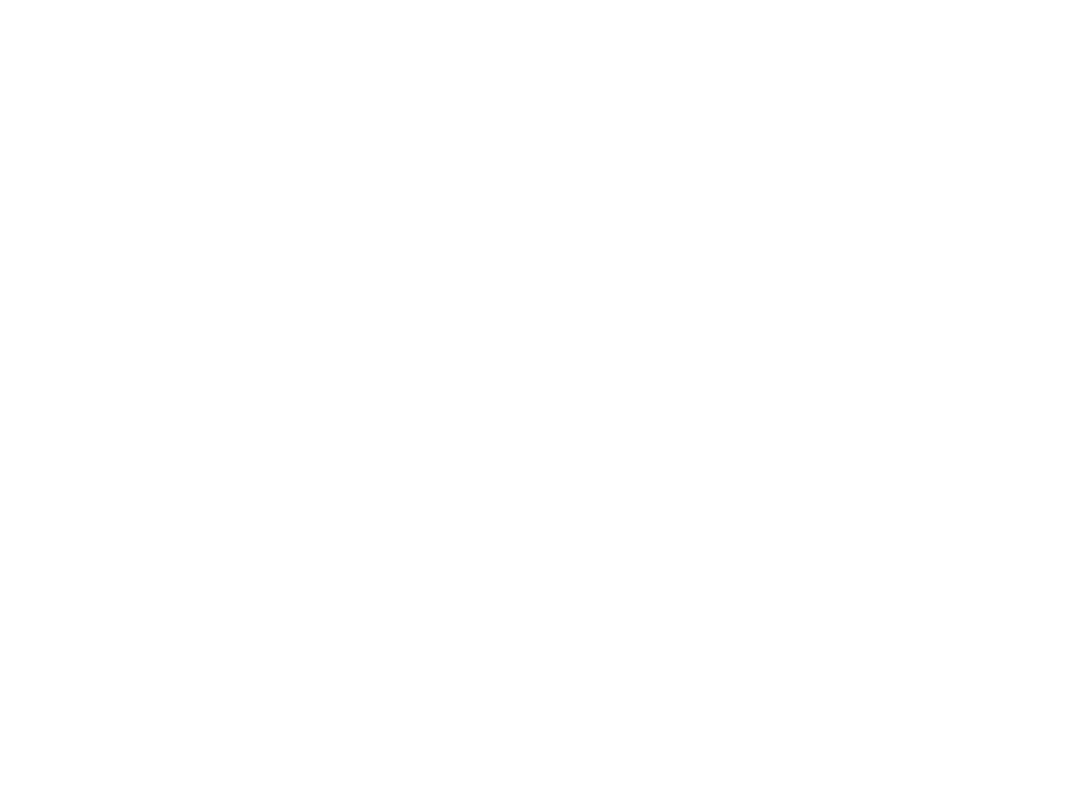
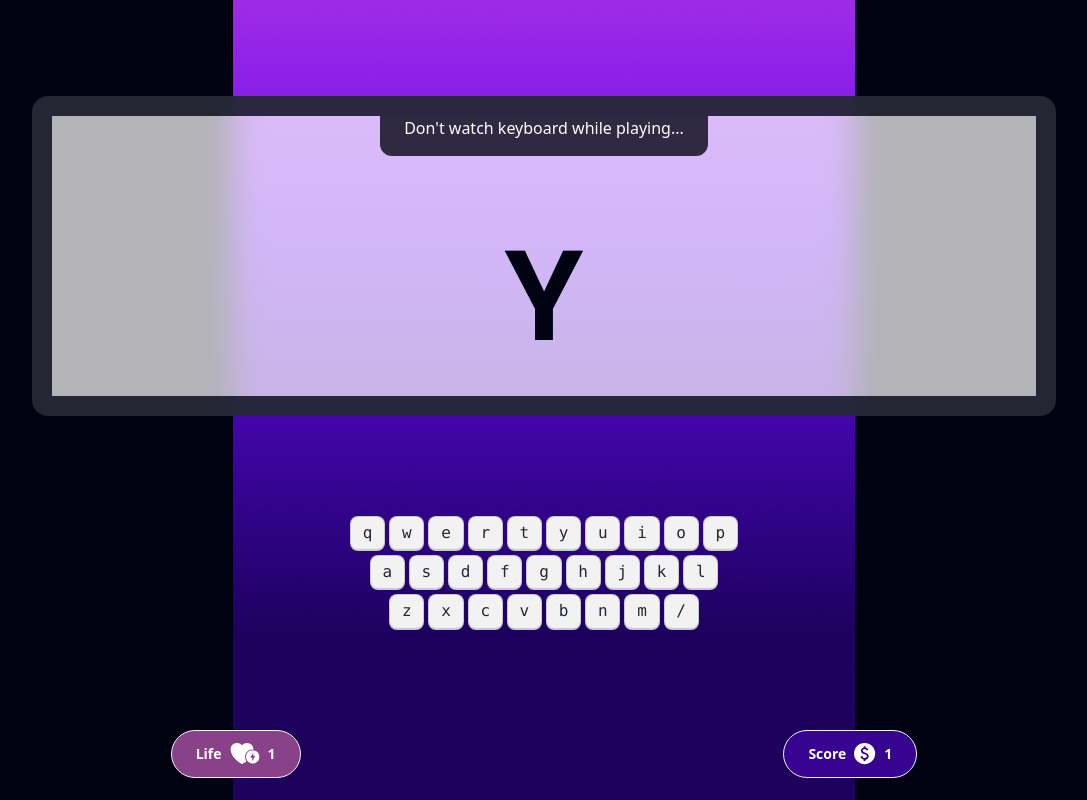
Before and after one commit to SaifullahKabirRana/Alphabet-Clash-Pro, a plain HTML site: page index.html in a window 1280 px wide. Shown: the whole page, without its empty margins (96-1183 px from the left). Drawn offline with nearby package versions, Linux system fonts and the light colour scheme.

Commit message:
completed home and play section

```diff
--- a/index.html
+++ b/index.html
@@ -1,5 +1,5 @@
 <!DOCTYPE html>
-<html lang="en">
+<html lang="en" data-theme="light">
 
 <head>
     <meta charset="UTF-8">
@@ -13,16 +13,89 @@
     <link rel="stylesheet" href="styles/style.css">
 </head>
 
-<body>
-    <section class="home">
+<body class="">
+    <main class="min-h-screen bg-[#010313] bg-[url(images/background.png)] bg-no-repeat bg-center">
+        <!-- home screen -->
+        <section class="home min-h-screen text-white flex justify-center items-center hidden">
+            <div class="flex flex-col items-center ">
+                <h2 class="text-[170px] anton-regular ">ALPHABET CLASH</h2>
+                <p class=" mb-12 text-2xl poppins-medium ">Unleash Your Keyboard Kung Fu : Press “Enter” to Play</p>
+                <button class="text-2xl poppins-semibold btn text-black">Play Now</button>
+            </div>
 
-    </section>
-    <section class="play-ground">
+        </section>
+        <!-- playground start -->
+        <section class="play-ground">
+            <div class="flex flex-col items-center pt-24 gap-24">
+                <!-- screen -->
+                <div class="artboard artboard-horizontal phone-6 border-[20px] rounded-2xl border-[#010313CC] bg-[#FFFFFFB3] backdrop-blur-lg">
+                    <div class="flex justify-center ">
+                        <p class="bg-[#2F2941] text-white px-6 pb-4 rounded-b-xl">Don't watch keyboard  while playing...</p>
+                    </div>
+                    <div class="flex justify-center items-center h-full">
+                        <p class="text-[#010313] text-9xl poppins-semibold">Y</p>
+                    </div>
 
-    </section>
-    <section class="score">
+                </div>
+                <!-- keyboard start -->
+                <div>
+                    <div class="flex justify-center gap-1 my-1 w-full">
+                        <kbd class="kbd">q</kbd>
+                        <kbd class="kbd">w</kbd>
+                        <kbd class="kbd">e</kbd>
+                        <kbd class="kbd">r</kbd>
+                        <kbd class="kbd">t</kbd>
+                        <kbd class="kbd">y</kbd>
+                        <kbd class="kbd">u</kbd>
+                        <kbd class="kbd">i</kbd>
+                        <kbd class="kbd">o</kbd>
+                        <kbd class="kbd">p</kbd>
+                      </div>
+                      <div class="flex justify-center gap-1 my-1 w-full">
+                        <kbd class="kbd">a</kbd>
+                        <kbd class="kbd">s</kbd>
+                        <kbd class="kbd">d</kbd>
+                        <kbd class="kbd">f</kbd>
+                        <kbd class="kbd">g</kbd>
+                        <kbd class="kbd">h</kbd>
+                        <kbd class="kbd">j</kbd>
+                        <kbd class="kbd">k</kbd>
+                        <kbd class="kbd">l</kbd>
+                      </div>
+                      <div class="flex justify-center gap-1 my-1 w-full">
+                        <kbd class="kbd">z</kbd>
+                        <kbd class="kbd">x</kbd>
+                        <kbd class="kbd">c</kbd>
+                        <kbd class="kbd">v</kbd>
+                        <kbd class="kbd">b</kbd>
+                        <kbd class="kbd">n</kbd>
+                        <kbd class="kbd">m</kbd>
+                        <kbd class="kbd">/</kbd>
+                      </div>
+                </div>
+                <!-- keyboard end -->
+                <!-- life score -->
+                <div class="flex justify-between w-7/12">
+                    <button class="btn rounded-full bg-[#894189] text-[#FFFFFF] px-6">
+                        Life
+                        <img src="images/heart.svg" alt="">
+                        <span>1</span>
+                      </button>
+                    <button class="btn rounded-full bg-[#360490] text-[#FFFFFF] px-6 ">
+                        Score
+                        <img src="images/dollar.svg" alt="">
+                        <span>1</span>
+                      </button>
+                </div>
 
-    </section>
+            </div>
+
+        </section>
+        <!-- playground end -->
+        <section class="score">
+
+        </section>
+    </main>
 
 
 
```
Also changed, not shown: images/dollar.svg (added), images/heart.svg (added).
